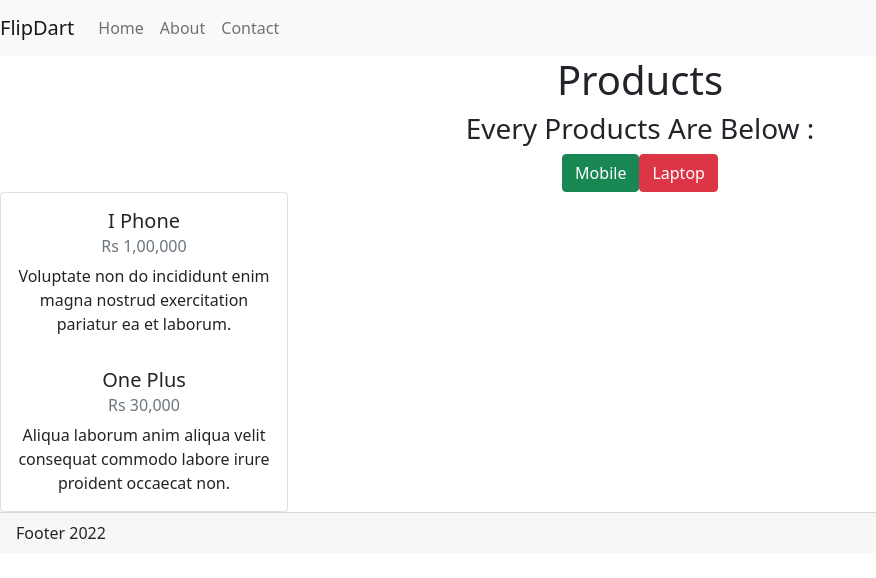
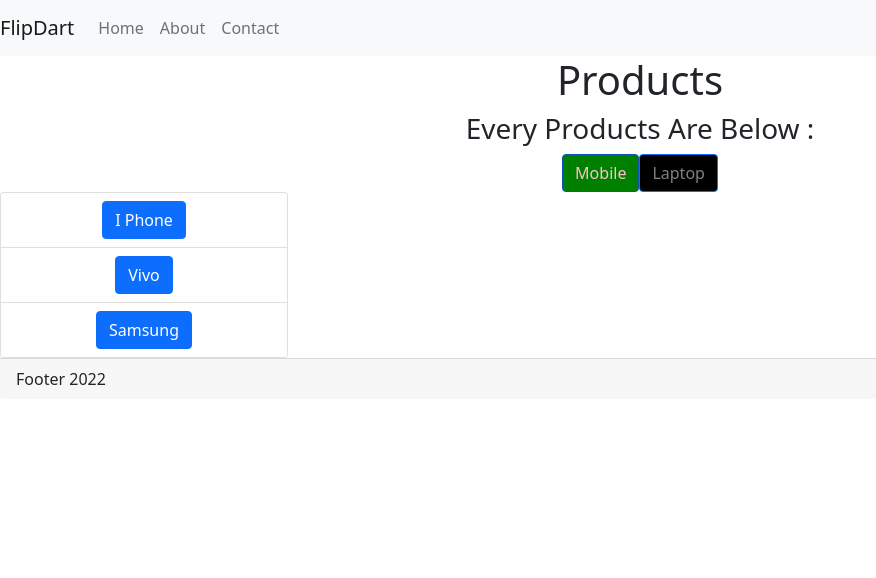
Before and after one commit to kashyap99saksham/React-FEB, a React (Create React App) app: page /products/mobile in a window 1280 px wide. Shown: the top 578 px of the page, without its empty margins (0-876 px from the left). Built offline with nearby package versions, Linux system fonts and the light colour scheme.

Commit message:
routing 2

```diff
--- a/public/index.html
+++ b/public/index.html
@@ -26,6 +26,7 @@
     -->
     <link rel="stylesheet" href="https://maxcdn.bootstrapcdn.com/font-awesome/4.6.3/css/font-awesome.min.css">
     <link href="https://cdn.jsdelivr.net/npm/bootstrap@5.1.3/dist/css/bootstrap.min.css" rel="stylesheet" integrity="sha384-1BmE4kWBq78iYhFldvKuhfTAU6auU8tT94WrHftjDbrCEXSU1oBoqyl2QvZ6jIW3" crossorigin="anonymous">
+    <script src="https://code.jquery.com/jquery-3.2.1.slim.min.js" integrity="sha384-KJ3o2DKtIkvYIK3UENzmM7KCkRr/rE9/Qpg6aAZGJwFDMVNA/GpGFF93hXpG5KkN" crossorigin="anonymous"></script> <script src="https://cdn.jsdelivr.net/npm/popper.js@1.12.9/dist/umd/popper.min.js" integrity="sha384-ApNbgh9B+Y1QKtv3Rn7W3mgPxhU9K/ScQsAP7hUibX39j7fakFPskvXusvfa0b4Q" crossorigin="anonymous"></script> <script src="https://cdn.jsdelivr.net/npm/bootstrap@4.0.0/dist/js/bootstrap.min.js" integrity="sha384-JZR6Spejh4U02d8jOt6vLEHfe/JQGiRRSQQxSfFWpi1MquVdAyjUar5+76PVCmYl" crossorigin="anonymous"></script>
     <title>React App</title>
   </head>
   <body>
--- a/src/App.js
+++ b/src/App.js
@@ -11,6 +11,7 @@ import LaptopList from './Routing/LaptopList'
 import MobileList from './Routing/MobileList'
 import PageNotFound from './Routing/PageNotFound'
 import Product from './Routing/Product'
+import ProductDesc from './Routing/ProductDesc'
 
 const App = () => {
     return (
@@ -22,11 +23,11 @@ const App = () => {
             <Route path='/' element={ <Home />  } />
 
             <Route path='/products' element={ <Product />} >
-                <Route path='mobile' element={ <MobileList /> } />
+                <Route path='mobile' element={ <MobileList /> }>
+                    <Route path=':myMobileParam' element={<ProductDesc /> }/>
+                </Route>
                 <Route path='laptop' element={ <LaptopList /> } />
             </Route>
-
-
 
 
         </Routes>
--- a/src/Routing/MobileList.js
+++ b/src/Routing/MobileList.js
@@ -1,20 +1,24 @@
 import React from 'react'
+import { Link, Outlet } from 'react-router-dom'
 
 const MobileList = () => {
     return (
-        <div style={{textAlign:'center'}}>
-            <div className="card" style={ {width: '18rem'}}>
-                <div className="card-body">
-                    <h5 className="card-title">I Phone</h5>
-                    <h6 className="card-subtitle mb-2 text-muted">Rs 1,00,000</h6>
-                    <p className="card-text">Voluptate non do incididunt enim magna nostrud exercitation pariatur ea et laborum.</p>
-                </div>
-                <div className="card-body">
-                    <h5 className="card-title"> One Plus </h5>
-                    <h6 className="card-subtitle mb-2 text-muted">Rs 30,000</h6>
-                    <p className="card-text">Aliqua laborum anim aliqua velit consequat commodo labore irure proident occaecat non.</p>
-                </div>
-            </div> </div>
+        <div style={{ textAlign: 'center' }}>
+            <div className="card" style={{ width: '18rem' }}>
+                <ul class="list-group list-group-flush">
+                    <li class="list-group-item">
+                       <Link to='/products/mobile/iPhone' className='btn btn-primary'>I Phone</Link>
+                    </li>
+                    <li class="list-group-item">
+                       <Link to='/products/mobile/vivo' className='btn btn-primary'> Vivo </Link>
+                    </li>
+                    <li class="list-group-item">
+                       <Link to='/products/mobile/samsung' className='btn btn-primary'> Samsung</Link>
+                    </li>
+                </ul>
+            </div>
+            <Outlet />
+        </div>
     )
 }
 
--- a/src/Routing/Product.js
+++ b/src/Routing/Product.js
@@ -1,16 +1,41 @@
 import React from 'react'
-import { Link,Outlet } from 'react-router-dom'
+import { Link,NavLink,Outlet } from 'react-router-dom'
 
 const Product = () => {
+
+  const myFun = (isActive)  => {
+    return {
+      backgroundColor : isActive ? 'green' : 'black',
+      color :  isActive ? 'pink' : 'grey'
+    }
+  }
+
   return (
     <div style={{ textAlign:'center' }}>
         <h1>Products</h1>
         <h3>Every Products Are Below : </h3>
-        <Link className='btn btn-success' to='/products/mobile'>Mobile</Link>
-        <Link className='btn btn-danger' to='/products/laptop'>Laptop</Link>
+
+          <NavLink
+            style={
+              ({ isActive }) =>  {
+                return myFun(isActive)
+              }
+             }
+            to='/products/mobile' className='btn btn-primary' >Mobile</NavLink>
+
+            <NavLink
+            style={
+              ({ isActive }) =>  {
+                return myFun(isActive)
+              }
+             }
+            to='/products/laptop' className='btn btn-primary' >Laptop</NavLink>
         <Outlet />
     </div>
   )
 }
 
 export default Product
+
+// <Link className='btn btn-success' to='/products/mobile'>Mobile</Link>
+// <Link className='btn btn-danger' to='/products/laptop'>Laptop</Link>
--- /dev/null
+++ b/src/Routing/ProductDesc.js
@@ -0,0 +1,16 @@
+import React from 'react'
+import { useParams } from 'react-router-dom'
+
+const ProductDesc = () => {
+
+    const { myMobileParam } = useParams();
+
+  return (
+    <div>
+        <h1> Product Name :  {myMobileParam} </h1>
+        <button>Description</button>
+    </div>
+  )
+}
+
+export default ProductDesc
```
